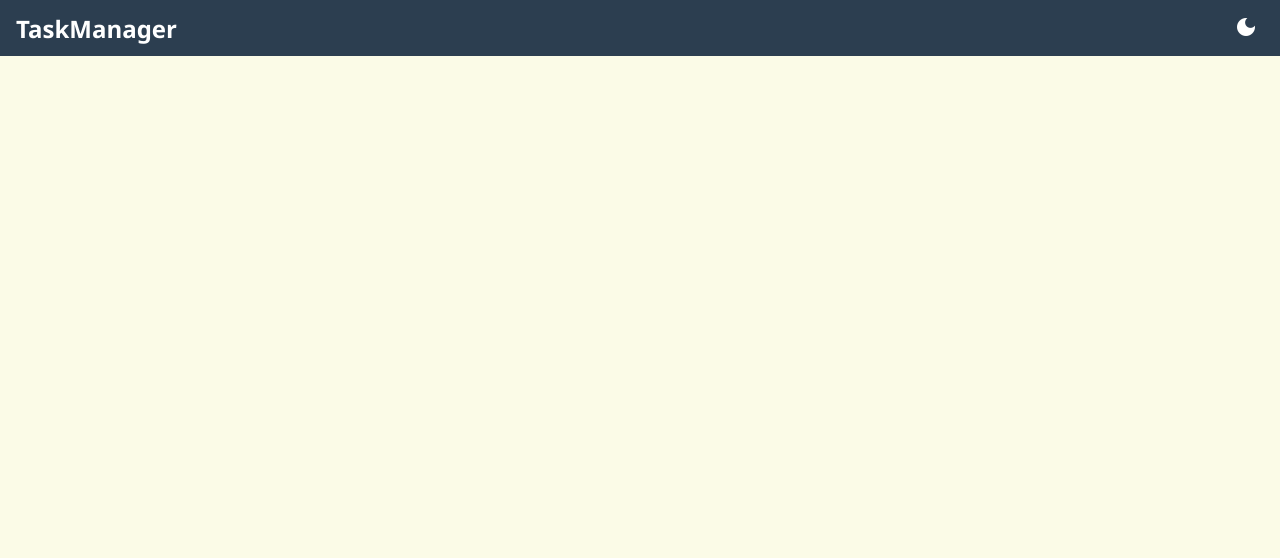
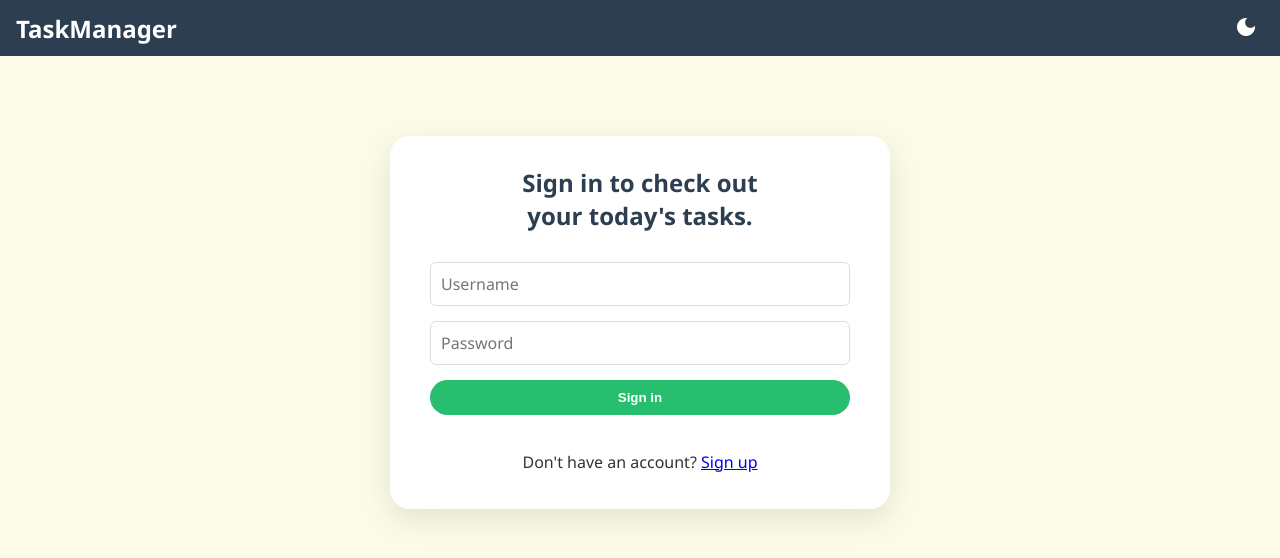
Before and after one commit to lukoq/task-manager-frontend, an Angular app: page /login in a window 1280 px wide. Before the commit this address led to /. Shown: the top 558 px of the page. Built offline with nearby package versions, Linux system fonts and the light colour scheme.

Commit message:
Add register and login component

```diff
--- a/src/app/app.routes.ts
+++ b/src/app/app.routes.ts
@@ -1,5 +1,11 @@
 import { Routes } from '@angular/router';
 import { TasksComponent } from './tasks/tasks.component';
+import { LoginComponent } from './auth/login/login.component';
+import { RegisterComponent } from './auth/register/register.component';
 
-
-export const routes: Routes = [{ path: '', component: TasksComponent },]
+export const routes: Routes = [
+    { path: 'tasks', component: TasksComponent },
+    { path: 'login', component: LoginComponent },
+    { path: 'register', component: RegisterComponent },
+    { path: '', redirectTo: 'tasks', pathMatch: 'full' },
+]
--- /dev/null
+++ b/src/app/auth/login/login.component.css
@@ -0,0 +1,74 @@
+.center-wrapper {
+    display: flex;
+    justify-content: center;
+    padding: 80px 80px;
+}
+.sheet {
+    display: flex;
+    flex-direction: column;
+    border-radius: 20px;
+    background-color: var(--color-bg-sheet);
+    box-shadow: 0 10px 30px rgba(0,0,0,0.1);
+    min-width: 500px;
+    justify-content: center;
+}
+h2 {
+    color: var(--color-text-primary);
+    padding: 10px;
+}
+p {
+    align-self: center;
+    padding: 20px;
+}
+
+/* Inputs */
+
+input, textarea {
+    padding: 10px;
+    border: 1px solid var(--color-bg-input);
+    border-radius: 6px;
+    font-family: inherit;
+    font-size: 1rem;
+    resize: none;
+}
+input:focus, textarea:focus {
+    outline: none;
+    border-color: var(--color-text-focus);
+    box-shadow: 0 0 0 2px rgba(0,123,255,0.1);
+}
+input.error {
+    border-color: var(--color-text-error);
+}
+
+.login-form {
+    display: flex;
+    flex-direction: column;
+    gap: 15px;
+    padding-inline: 40px;
+}
+
+
+/* buttons */
+
+button {
+    background-color: transparent;
+    justify-content: center;
+    padding: 8px 15px;
+    border: none;
+    border-radius: 5px;
+    cursor: pointer;
+}
+button:disabled {
+    opacity: 0.2;
+    cursor: not-allowed;
+    pointer-events: none;
+}
+.btn-login {
+    padding: 10px 20px;
+    background-color: var(--color-btn-green);
+    color: var(--color-text-white);
+    border-radius: 20px;
+    cursor: pointer;
+    font-weight: bold;
+    transition: background-color 0.2s;
+}
--- /dev/null
+++ b/src/app/auth/login/login.component.html
@@ -0,0 +1,17 @@
+<div class="login-container">
+    <div class="center-wrapper">
+      <div class="sheet">
+        <h2>Sign in to check out <br> your today's tasks.</h2>
+        <form class='login-form'>
+          <input class="username" type="text" placeholder="Username" />
+          <input type="password" placeholder="Password" />
+
+          <button class="btn-login" type="submit">Sign in</button>
+        </form>
+        <p>
+          Don't have an account?
+          <a [routerLink]="['/register']" class="auth-link">Sign up</a>
+        </p>
+      </div>
+    </div>
+</div>
--- /dev/null
+++ b/src/app/auth/register/register.component.css
@@ -0,0 +1,74 @@
+.center-wrapper {
+    display: flex;
+    justify-content: center;
+    padding: 80px 80px;
+}
+.sheet {
+    display: flex;
+    flex-direction: column;
+    border-radius: 20px;
+    background-color: var(--color-bg-sheet);
+    box-shadow: 0 10px 30px rgba(0,0,0,0.1);
+    min-width: 500px;
+    justify-content: center;
+}
+h2 {
+    color: var(--color-text-primary);
+    padding: 10px;
+}
+p {
+    align-self: center;
+    padding: 20px;
+}
+
+/* Inputs */
+
+input, textarea {
+    padding: 10px;
+    border: 1px solid var(--color-bg-input);
+    border-radius: 6px;
+    font-family: inherit;
+    font-size: 1rem;
+    resize: none;
+}
+input:focus, textarea:focus {
+    outline: none;
+    border-color: var(--color-text-focus);
+    box-shadow: 0 0 0 2px rgba(0,123,255,0.1);
+}
+input.error {
+    border-color: var(--color-text-error);
+}
+
+.login-form {
+    display: flex;
+    flex-direction: column;
+    gap: 15px;
+    padding-inline: 40px;
+}
+
+
+/* buttons */
+
+button {
+    background-color: transparent;
+    justify-content: center;
+    padding: 8px 15px;
+    border: none;
+    border-radius: 5px;
+    cursor: pointer;
+}
+button:disabled {
+    opacity: 0.2;
+    cursor: not-allowed;
+    pointer-events: none;
+}
+.btn-register {
+    padding: 10px 20px;
+    background-color: var(--color-btn-green);
+    color: var(--color-text-white);
+    border-radius: 20px;
+    cursor: pointer;
+    font-weight: bold;
+    transition: background-color 0.2s;
+}
--- /dev/null
+++ b/src/app/auth/register/register.component.html
@@ -0,0 +1,19 @@
+<div class="login-container">
+    <div class="center-wrapper">
+      <div class="sheet">
+        <h2>Ready for a better workflow? <br> Sign up!</h2>
+        <form class='login-form'>
+          <input class="username" type="text" placeholder="Username" />
+          <input class="email" type="text" placeholder="Email address" />
+          <input type="password" placeholder="Password" />
+          <input type="password" placeholder="Confirm password" />
+
+          <button class="btn-register" type="submit">Sign in</button>
+        </form>
+        <p>
+            Already have an account?
+            <a [routerLink]="['/login']" class="auth-link">Sign in</a>
+          </p>
+      </div>
+    </div>
+</div>
```
Also changed, not shown: src/app/auth/login/login.component.ts (added, +13 -0 lines), src/app/auth/register/register.component.ts (added, +13 -0 lines).
